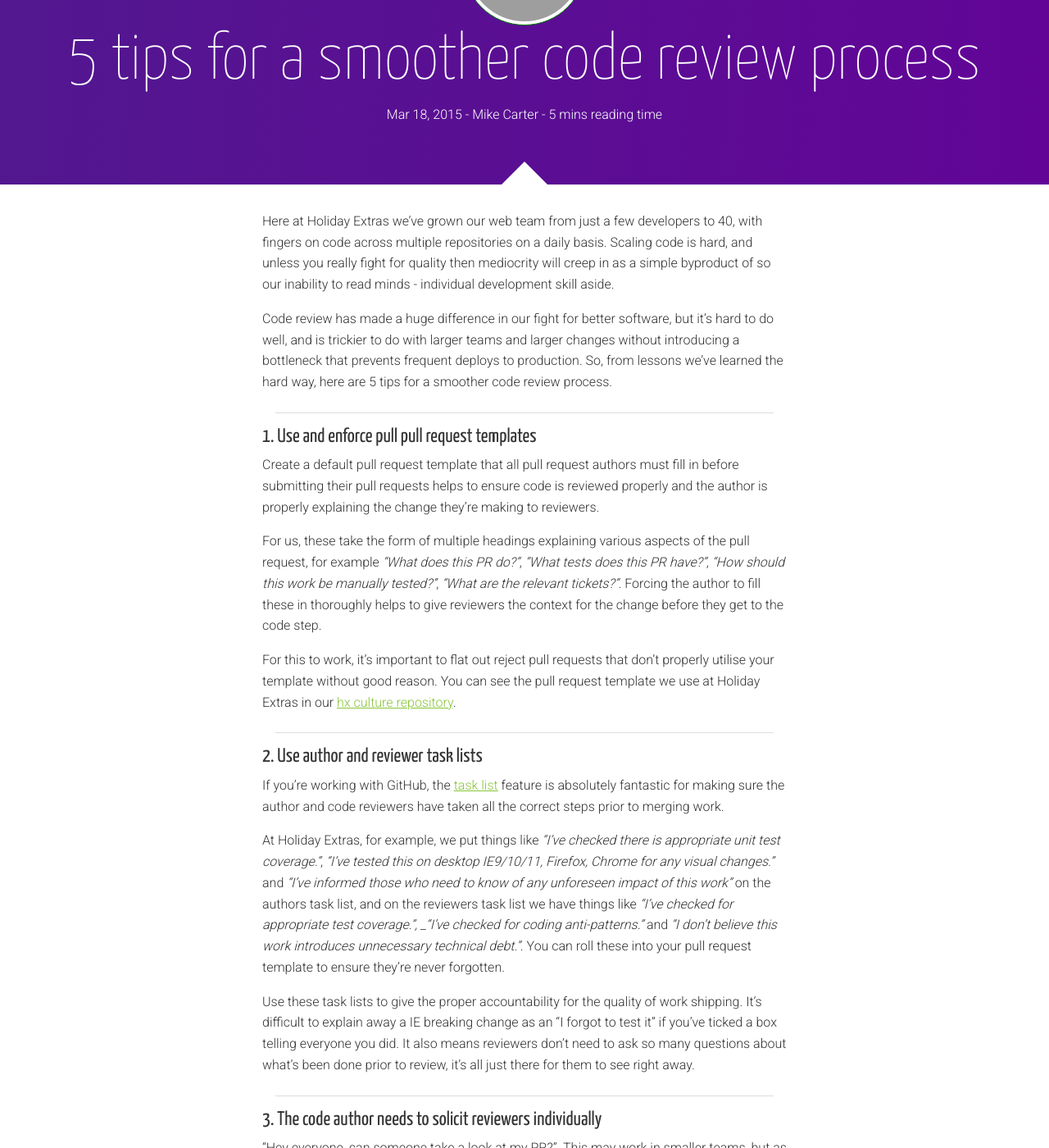
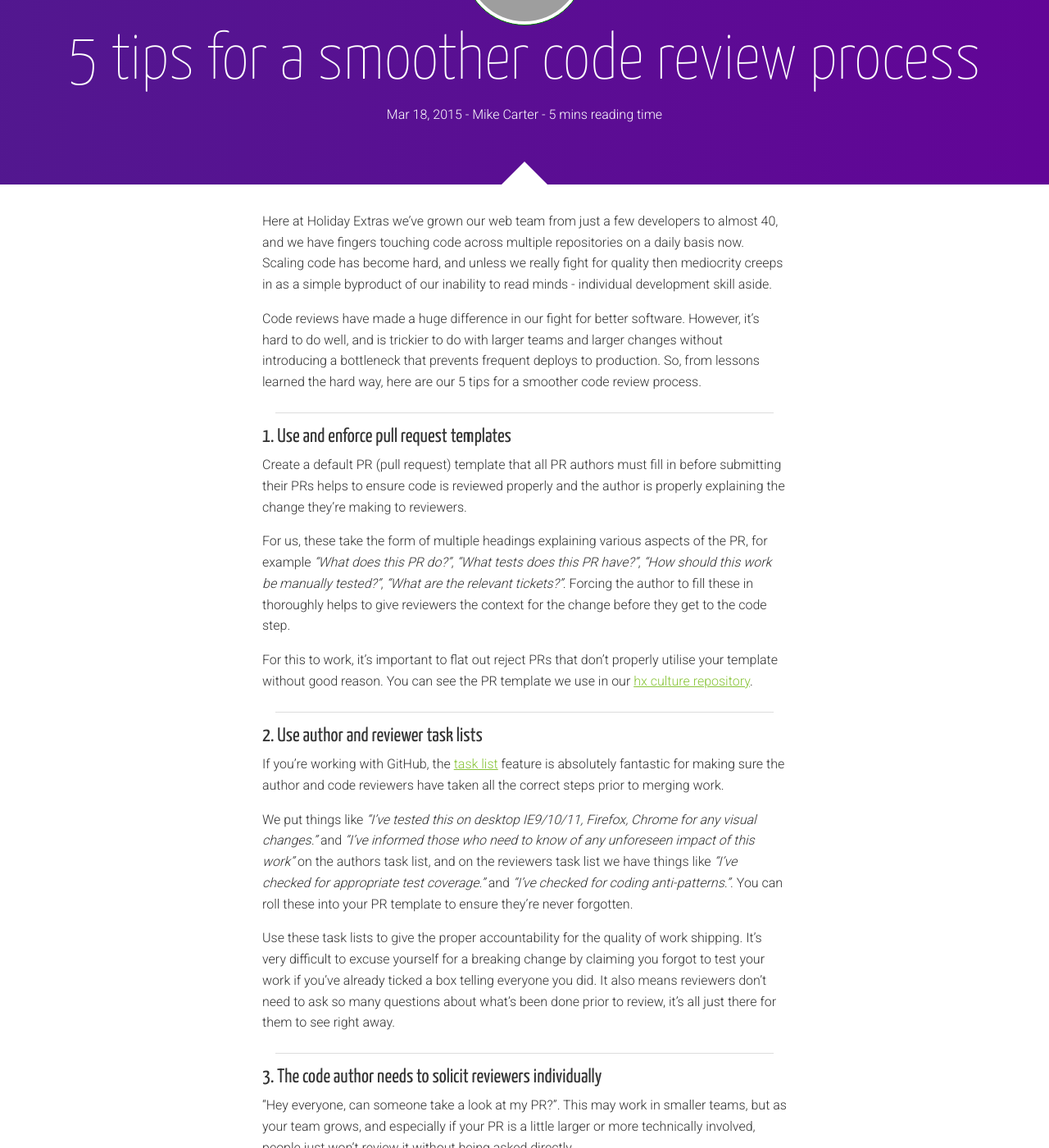
Before and after one commit to holidayextras/holidayextras.github.com, a Jekyll site: the page built from _posts/2015-03-18-5-tips-for-a-smoother-code-review-process.md, in a window 1280 px wide and 1400 px high, scrolled down 215 px. Shown: the whole window at 82% size. Built offline with Jekyll 4.4.1, drawn with Linux system fonts in a browser that asks for light colours; nearby versions of some CDN libraries; comment, search, counter and statistics services are not loaded; some of the changed text lies outside the part shown; grey boxes are pictures that could not be loaded.

Commit message:
Updated markdown with suggestions.

```diff
--- a/_posts/2015-03-18-5-tips-for-a-smoother-code-review-process.md
+++ b/_posts/2015-03-18-5-tips-for-a-smoother-code-review-process.md
@@ -8,52 +8,52 @@ categories: ""
 tags: code quality culture
 ---
 
-Here at Holiday Extras we've grown our web team from just a few developers to 40, with fingers on code across multiple repositories on a daily basis. Scaling code is hard, and unless you really fight for quality then mediocrity will creep in as a simple byproduct of so our inability to read minds - individual development skill aside.
+Here at Holiday Extras we've grown our web team from just a few developers to almost 40, and we have fingers touching code across multiple repositories on a daily basis now. Scaling code has become hard, and unless we really fight for quality then mediocrity creeps in as a simple byproduct of our inability to read minds - individual development skill aside.
 
-Code review has made a huge difference in our fight for better software, but it's hard to do well, and is trickier to do with larger teams and larger changes without introducing a bottleneck that prevents frequent deploys to production. So, from lessons we've learned the hard way, here are 5 tips for a smoother code review process.
+Code reviews have made a huge difference in our fight for better software. However, it's hard to do well, and is trickier to do with larger teams and larger changes without introducing a bottleneck that prevents frequent deploys to production. So, from lessons learned the hard way, here are our 5 tips for a smoother code review process.
 
 ___
 
-## 1. Use and enforce pull pull request templates
-Create a default pull request template that all pull request authors must fill in before submitting their pull requests helps to ensure code is reviewed properly and the author is properly explaining the change they're making to reviewers.
+## 1. Use and enforce pull request templates
+Create a default PR (pull request) template that all PR authors must fill in before submitting their PRs helps to ensure code is reviewed properly and the author is properly explaining the change they're making to reviewers.
 
-For us, these take the form of multiple headings explaining various aspects of the pull request, for example _"What does this PR do?"_, _"What tests does this PR have?"_, _"How should this work be manually tested?"_, _"What are the relevant tickets?"_. Forcing the author to fill these in thoroughly helps to give reviewers the context for the change before they get to the code step.
+For us, these take the form of multiple headings explaining various aspects of the PR, for example _"What does this PR do?"_, _"What tests does this PR have?"_, _"How should this work be manually tested?"_, _"What are the relevant tickets?"_. Forcing the author to fill these in thoroughly helps to give reviewers the context for the change before they get to the code step.
 
-For this to work, it's important to flat out reject pull requests that don't properly utilise your template without good reason. You can see the pull request template we use at Holiday Extras in our [hx culture repository](https://github.com/holidayextras/hx-culture).
+For this to work, it's important to flat out reject PRs that don't properly utilise your template without good reason. You can see the PR template we use in our [hx culture repository](https://github.com/holidayextras/hx-culture).
 
 ___
 
 ## 2. Use author and reviewer task lists
 If you're working with GitHub, the [task list](https://github.com/blog/1375%0A-task-lists-in-gfm-issues-pulls-comments) feature is absolutely fantastic for making sure the author and code reviewers have taken all the correct steps prior to merging work.
 
-At Holiday Extras, for example, we put things like _"I've checked there is appropriate unit test coverage."_, _"I've tested this on desktop IE9/10/11, Firefox, Chrome for any visual changes."_ and _"I've informed those who need to know of any unforeseen impact of this work"_ on the authors task list, and on the reviewers task list we have things like _"I’ve checked for appropriate test coverage.", _"I’ve checked for coding anti-patterns."_ and _"I don’t believe this work introduces unnecessary technical debt."_. You can roll these into your pull request template to ensure they're never forgotten.
+We put things like _"I've tested this on desktop IE9/10/11, Firefox, Chrome for any visual changes."_ and _"I've informed those who need to know of any unforeseen impact of this work"_ on the authors task list, and on the reviewers task list we have things like _"I’ve checked for appropriate test coverage."_ and _"I’ve checked for coding anti-patterns."_. You can roll these into your PR template to ensure they're never forgotten.
 
-Use these task lists to give the proper accountability for the quality of work shipping. It's difficult to explain away a IE breaking change as an "I forgot to test it" if you've ticked a box telling everyone you did. It also means reviewers don't need to ask so many questions about what's been done prior to review, it's all just there for them to see right away.
+Use these task lists to give the proper accountability for the quality of work shipping. It's very difficult to excuse yourself for a breaking change by claiming you forgot to test your work if you've already ticked a box telling everyone you did. It also means reviewers don't need to ask so many questions about what's been done prior to review, it's all just there for them to see right away.
 
 ___
 
 ## 3. The code author needs to solicit reviewers individually
-"Hey everyone, can someone take a look at my PR?". This may work in smaller teams, but as your team grows, and especially if your pull request is a little larger or more technically involved, people just won't review it without being asked directly.
+"Hey everyone, can someone take a look at my PR?". This may work in smaller teams, but as your team grows, and especially if your PR is a little larger or more technically involved, people just won't review it without being asked directly.
 
 If you're a code author then solicit your reviewers directly 1 on 1, and ask them to commit to looking at your code before a certain time. Often it won't be convenient for them to review it right then and there, but if they commit to do it by a particular time it's much more likely to get done.
 
-There are plenty of other techniques to successfully recruiting reviewers. For example, the _"I'll review yours if you review mine"_, or the _"I can help you on that thing as soon as I get another review on my pull request"_ approaches work brilliantly.
+There are plenty of other techniques to successfully recruiting reviewers. For example, the _"I'll review yours if you review mine"_, or the _"I can help you on that thing as soon as I get another review on my PR"_ approaches work brilliantly.
 
 ___
 
 ## 4. Put your team's best practices down in writing
-Ever find yourself bringing up the same points over and over in code review across different pull requests? Put these down in a shared best practices document or repository of documents. This way, instead of rewriting the same comments over and over you can just link off to a markdown document that eloquently explains a particular antipattern and various potential improvements.
+Ever find yourself bringing up the same points over and over in code review across different PRs? Put these down in a shared best practices document or repository of documents. This way, instead of rewriting the same comments over and over you can just link off to a markdown document that eloquently explains a particular antipattern and various potential improvements.
 
-Over time you'll find that when in doubt, people check the documents as a reference point for antipatterns and coding standards prior to putting in pull requests, and code quality will improve automatically.
+Over time you'll find that when in doubt, people check the documents as a reference point for antipatterns and coding standards prior to putting in PRs, and code quality will improve automatically.
 
-At Holiday Extras we use a separate [hx culture repository](https://github.com/holidayextras/hx-culture) for our best practice markdown docs. This way, people are free to challenge the best practices through pull requests of their own into the documents themselves.
+We use a separate [hx culture repository](https://github.com/holidayextras/hx-culture) for our best practice markdown docs. This way, people are free to challenge the best practices through PRs of their own into the documents themselves.
 
 ___
 
 ## 5. Group review large pull requests
-While we try to keep pull requests as small as possible, sometimes they do run to over a thousand changes. At this size, it's very difficult for individual code reviewers to get a high level view for how the change the author has submitted works. The code review step on pull requests like these takes forever, and often things get missed due to lack of understanding.
+While we try to keep PRs as small as possible, sometimes they do run to over a thousand changes. At this size, it's very difficult for individual code reviewers to get a high level view for how the change the author has submitted works. The code review step on PRs like these takes forever, and often things get missed due to lack of understanding.
 
-An easy solution to this is for the author and reviewers to meet together in front of a TV or projector and run through the pull request diff up on a big screen. Lead by the author, this gives he or she the chance to explain their work to the reviewers, and the reviewers the chance to stop the author to ask questions or suggest improvements, validating their understanding every step of the way.
+An easy solution to this is for the author and reviewers to meet together in front of a TV or projector and run through the PR diff up on a big screen, lead by the author. This gives he or she the chance to explain their work to the reviewers, and the reviewers the chance to stop the author to ask questions or suggest improvements, validating their understanding every step of the way.
 
 ___
 
```
